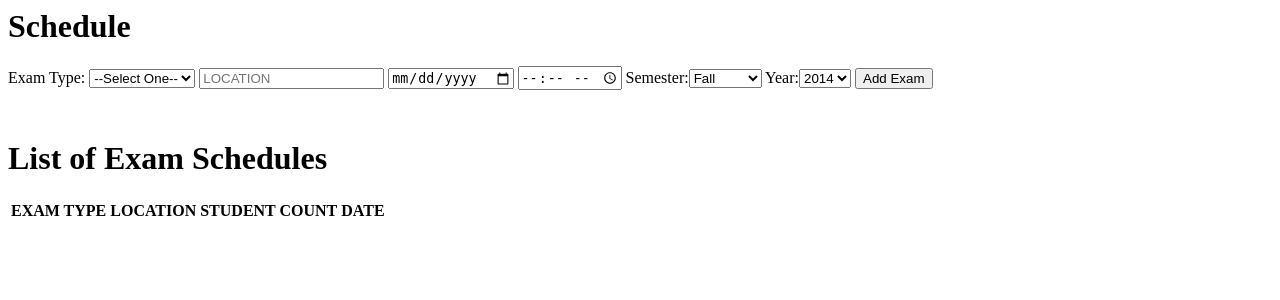
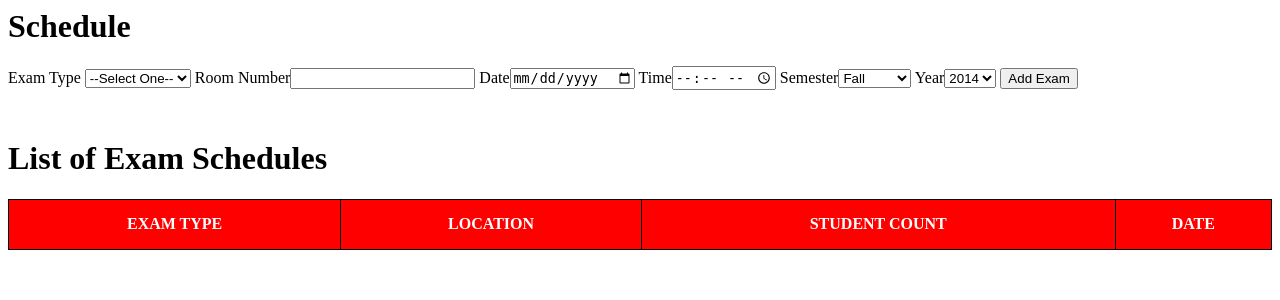
Before and after one commit to morenoadan22/mett, a PHP site: the page made by application/views/schedule/index.php in a window 1280 px wide. Shown: the top 300 px of the page. Run offline with PHP 8.4, Linux system fonts and the light colour scheme; the template is opened without the code that fills it, so the values that code supplies are empty; some libraries are stand-ins or nearby versions.

Commit message:
Added schedule specific stylesheet

```diff
--- a/application/views/schedule/index.php
+++ b/application/views/schedule/index.php
@@ -1,6 +1,7 @@
 <head>
     <meta charset="UTF-8"/>
 
+	<link rel="stylesheet" href="../public/css/schedule.css" />
 	<script type="text/javascript" src="http://code.jquery.com/jquery-1.9.1.js"></script>
 	<script type="text/javascript" src="../public/js/schedule.js"></script>
 </head>
@@ -13,13 +14,13 @@
 	 <?php $this->renderFeedbackMessages(); ?>
 
 	<form method="post" action="<?php echo URL;?>schedule/addSchedule" onSubmit="return validateFormOnSubmit(this)">
-		<label for="selectExamType">Exam Type:</label>
+		<label for="selectExamType">Exam Type</label>
 		<select name="selectExamType">
-			<option val="0">--Select One--</option>
+			<option value="0">--Select One--</option>
 			<?php
 				if($this->examTypes){
 					foreach($this->examTypes as $key=> $value){
-						echo '<option val="';
+						echo '<option value="';
 						echo htmlentities($value->id) . '">';
 						echo htmlentities($value->type);
 						echo '</option>';
@@ -27,22 +28,22 @@
 				}
 			?>
 		</select>
-		<input name="textLocation" type="text" placeholder="LOCATION">
-		<input name="textDate" type="date">
-		<input name="textTime" type="time">
-		<label for="selectSemester">Semester:</label><select name="selectSemester">
-			<option val="FALL">Fall</option>
-			<option val="SPRING">Spring</option>
-			<option val="SUMMER">Summer</option>
+		<label for="textLocation">Room Number</label><input name="textLocation" type="text">
+		<label for="textDate">Date</label><input name="textDate" type="date">
+		<label for="textTime">Time</label><input name="textTime" type="time">
+		<label for="selectSemester">Semester</label><select name="selectSemester">
+			<option value="FALL">Fall</option>
+			<option value="SPRING">Spring</option>
+			<option value="SUMMER">Summer</option>
 		</select>
-		<label for="selectYear">Year:</label><select id="years" name="selectYear"></select>
+		<label for="selectYear">Year</label><select id="years" name="selectYear"></select>
 		<input type="submit" value='Add Exam' autocomplete="off" />
 	</form>
 
 
 	<h1 style="margin-top: 50px;">List of Exam Schedules</h1>
 
-	<table id="table">
+	<table id="examTable">
 		<tr><th>EXAM TYPE</th><th>LOCATION</th><th>STUDENT COUNT</th><th>DATE</th></tr>
 		<?php
 			if ($this->schedules) {
--- /dev/null
+++ b/public/css/schedule.css
@@ -0,0 +1,21 @@
+table{
+	border-collapse: collapse;
+	width: 100%;
+}
+
+th{
+	height: 50px;
+	background-color: red;
+	color: white;
+}
+
+
+td{
+	height: 50px;
+	vertical-align: bottom;
+	padding: 15px;
+}
+
+table, th, td{
+	border: 1px solid black;
+}
```
